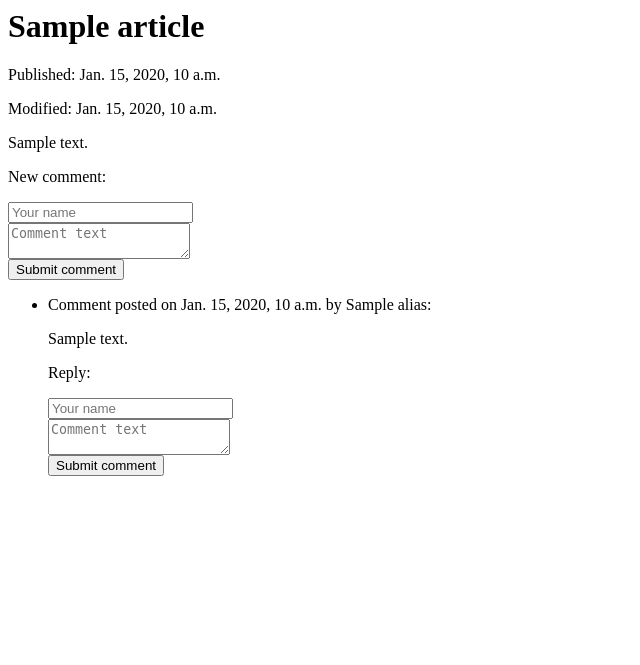
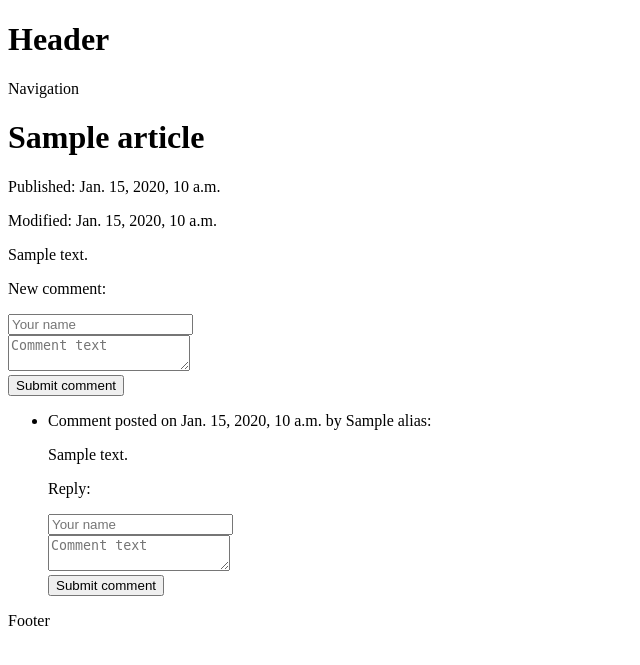
Before and after one commit to olundin/mysite, a Django app: template articles/templates/articles/article.html in a window 1280 px wide. Shown: the top 665 px of the page, without its empty margins (0-640 px from the left). Run offline with Django 3.2, Linux system fonts and the light colour scheme; the template is opened without the code that fills it: most values are stand-ins (such as "Sample title", 1, 10 or a date in 2020).

Commit message:
Add base template

```diff
--- a/articles/templates/articles/article.html
+++ b/articles/templates/articles/article.html
@@ -1,6 +1,12 @@
+{% extends "mysite/base.html" %}
 {% load static %}
 
+{% block style %}
 <link rel="stylesheet" type="text/css" href="{% static 'articles/highlight.css' %}" />
+{% endblock %}
+
+
+{% block main %}
 
 <h1>{{ article.title }}</h1>
 <p>Published: <time>{{ article.date_published }}</time></p>
@@ -38,3 +44,5 @@
 {% else %}
     <p>No comments are available.</p>
 {% endif %}
+
+{% endblock %}
--- a/articles/urls.py
+++ b/articles/urls.py
@@ -10,5 +10,4 @@ urlpatterns = [
     path("<int:pk>/", views.ArticleView.as_view(), name="article"),
     # exammple: /articles/0/comment
     path('<int:article_id>/comment/', views.comment, name='comment'),
-
 ]
--- /dev/null
+++ b/templates/mysite/base.html
@@ -0,0 +1,33 @@
+<!DOCTYPE html>
+<html lang="en">
+<head>
+    <title>{% block title %}My Site{% endblock %}</title>
+    {% block style %}{% endblock %}
+</head>
+
+<body>
+    <header>
+        {% block header %}
+        <h1>Header</h1>
+        {% endblock %}
+    </header>
+
+    <nav>
+        {% block nav %}
+        <p>Navigation</p>
+        {% endblock %}
+    </nav>
+
+    <main>
+        {% block main %}
+        <p>Main</p>
+        {% endblock %}
+    </main>
+
+    <footer>
+        {% block footer %}
+        <p>Footer</p>
+        {% endblock %}
+    </footer>
+</body>
+</html>
```
